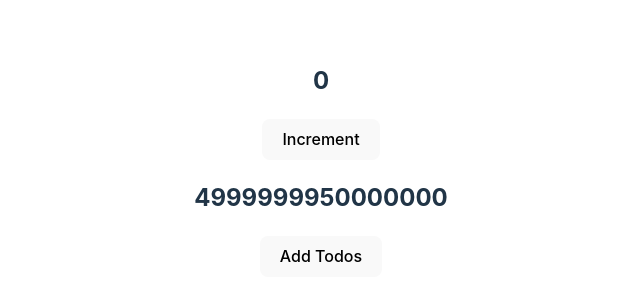
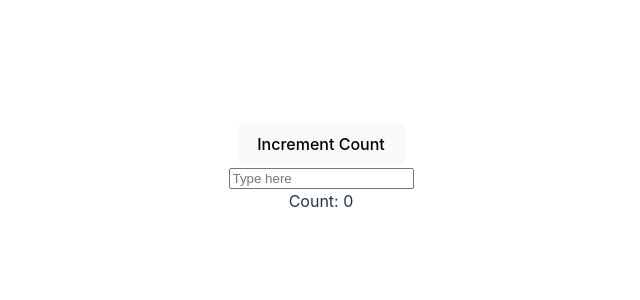
Before and after one commit to yayakyogi/react-example, a React (Vite) app: page / in a window 1280 px wide. Shown: the part 232-532 px from the top of the page, without its empty margins (319-959 px from the left). Built offline with nearby package versions, Linux system fonts and the light colour scheme.

Commit message:
add react.memo

```diff
--- a/src/App.tsx
+++ b/src/App.tsx
@@ -1,8 +1,8 @@
 import "./App.css";
-import UseMemo from "./hooks/usememo";
+import MemoComponent from "./components/memo";
 
 function App() {
-  return <UseMemo />;
+  return <MemoComponent />;
 }
 
 export default App;
--- /dev/null
+++ b/src/components/memo.tsx
@@ -0,0 +1,34 @@
+import React, { useState } from "react";
+
+// Example cara pakai props custom comparasion pada memo
+// const MyComponent = React.memo(
+//   (props) => { /* ... */ },
+//   (prevProps, nextProps) => {
+//     return prevProps.value === nextProps.value;
+//   }
+// );
+
+const ChildComponent = React.memo(({ count }: { count: number }) => {
+  console.log("Child rendered");
+  return <div>Count: {count}</div>;
+});
+
+const MemoComponent = () => {
+  const [count, setCount] = useState<number>(0);
+  const [text, setText] = useState<string>("");
+
+  return (
+    <div>
+      <button onClick={() => setCount(count + 1)}>Increment Count</button>
+      <br />
+      <input
+        onChange={(e) => setText(e.target.value)}
+        placeholder="Type here"
+      />
+      <br />
+      <ChildComponent count={count} />
+    </div>
+  );
+};
+
+export default MemoComponent;
```
Also changed, not shown: src/components/usememo.tsx (renamed from src/hooks/usememo.tsx).
